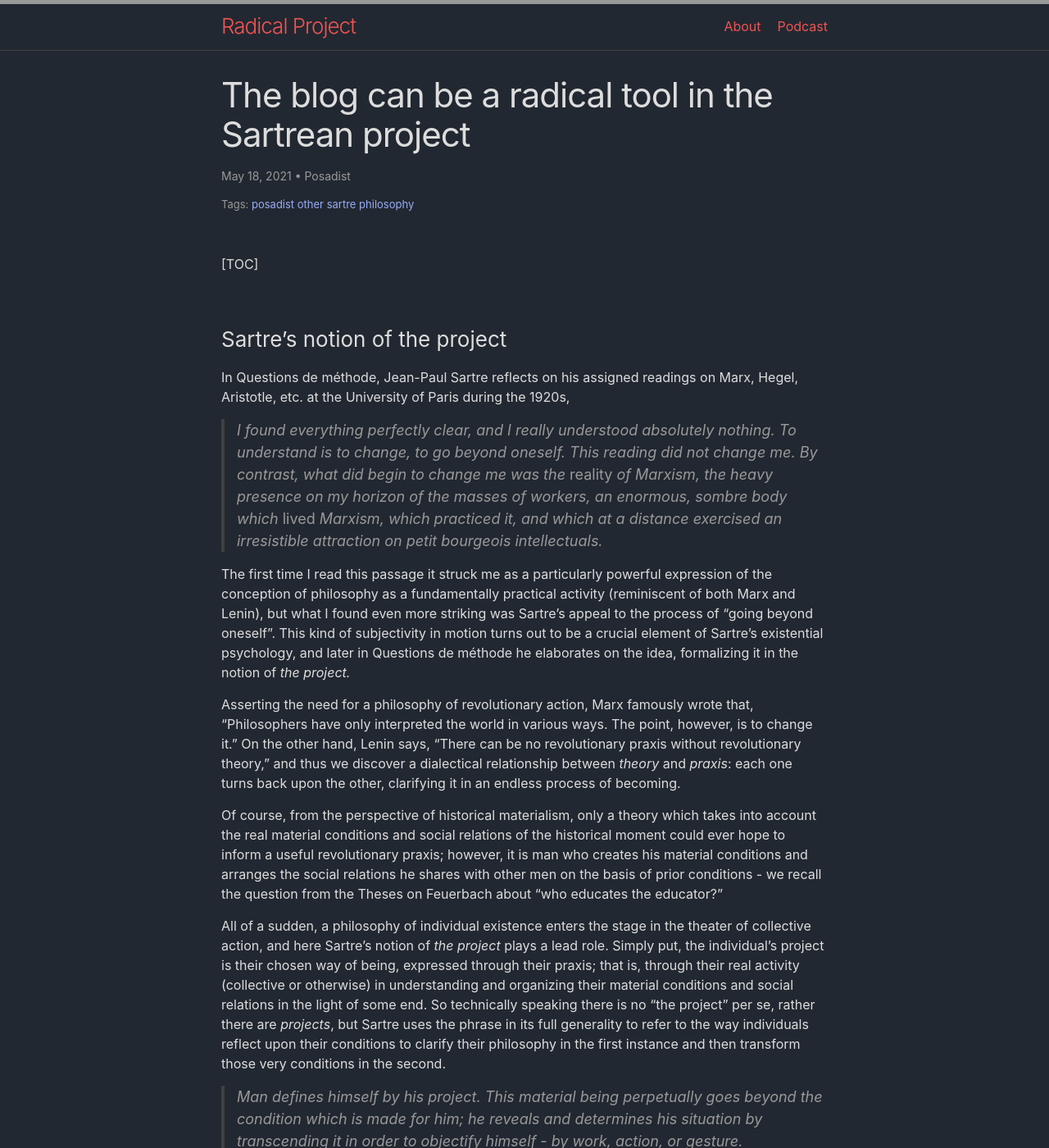
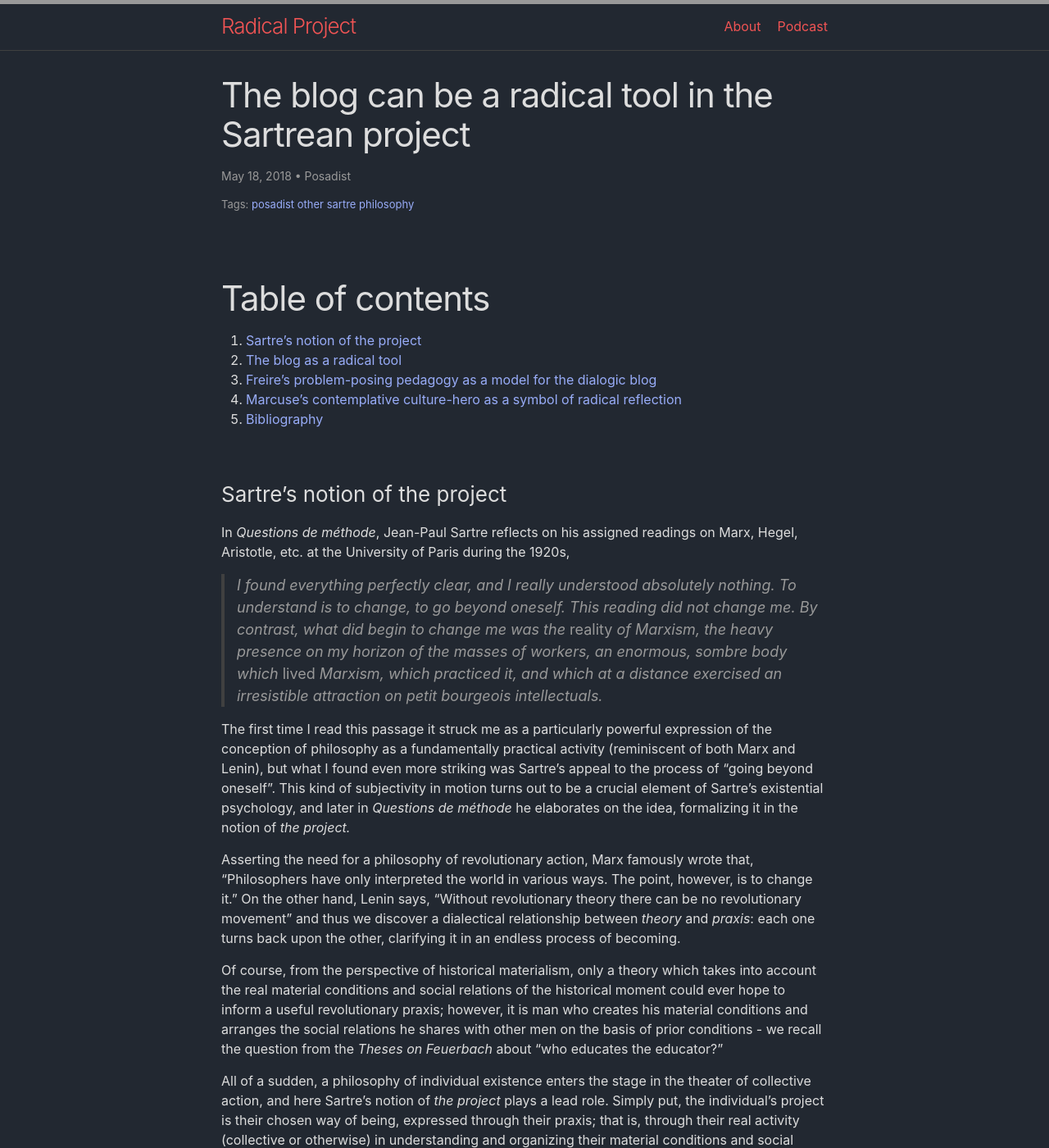
Before and after one commit to alext180/alext180.github.io, a Jekyll site: the page built from other/_posts/2018-05-18-Alex-blog-draft-Sartre.md, in a window 1280 px wide and 1400 px high. Shown: the whole window at 82% size. Built offline with Jekyll 4.4.1, drawn with Linux system fonts in a browser that asks for light colours; some of the changed text lies outside the part shown.

Commit message:
first draft of sartre post

```diff
--- a/other/_posts/2021-05-18-Alex-blog-draft-the-project.md
+++ b/other/_posts/2018-05-18-Alex-blog-draft-Sartre.md
@@ -6,20 +6,25 @@ categories: other
 author:
 - Posadist
 ---
+# Table of contents
 
-[TOC]
+1. [Sartre's notion of the project](#first)
+2. [The blog as a radical tool](#second)
+3. [Freire's problem-posing pedagogy as a model for the dialogic blog](#third)
+4. [Marcuse's contemplative culture-hero as a symbol of radical reflection](#fourth)
+5. [Bibliography](#fifth)
 
-### Sartre's notion of the project
+### Sartre's notion of the project <a name="first"></a>
 
-In Questions de méthode, Jean-Paul Sartre reflects on his assigned readings on Marx, Hegel, Aristotle, etc. at the University of Paris during the 1920s,
+In *Questions de méthode*, Jean-Paul Sartre reflects on his assigned readings on Marx, Hegel, Aristotle, etc. at the University of Paris during the 1920s,
 
 > I found everything perfectly clear, and I really understood absolutely nothing. To understand is to change, to go beyond oneself. This reading did not change me. By contrast, what did begin to change me was the *reality* of Marxism, the heavy presence on my horizon of the masses of workers, an enormous, sombre body which *lived* Marxism, which practiced it, and which at a distance exercised an irresistible attraction on petit bourgeois intellectuals.
 
-The first time I read this passage it struck me as a particularly powerful expression of the conception of philosophy as a fundamentally practical activity (reminiscent of both Marx and Lenin), but what I found even more striking was Sartre's appeal to the process of "going beyond oneself". This kind of subjectivity in motion turns out to be a crucial element of Sartre's existential psychology, and later in Questions de méthode he elaborates on the idea, formalizing it in the notion of *the project.*
+The first time I read this passage it struck me as a particularly powerful expression of the conception of philosophy as a fundamentally practical activity (reminiscent of both Marx and Lenin), but what I found even more striking was Sartre's appeal to the process of "going beyond oneself". This kind of subjectivity in motion turns out to be a crucial element of Sartre's existential psychology, and later in *Questions de méthode* he elaborates on the idea, formalizing it in the notion of *the project.*
 
-Asserting the need for a philosophy of revolutionary action, Marx famously wrote that, "Philosophers have only interpreted the world in various ways. The point, however, is to change it." On the other hand, Lenin says, "There can be no revolutionary praxis without revolutionary theory," and thus we discover a dialectical relationship between *theory* and *praxis*: each one turns back upon the other, clarifying it in an endless process of becoming.
+Asserting the need for a philosophy of revolutionary action, Marx famously wrote that, "Philosophers have only interpreted the world in various ways. The point, however, is to change it." On the other hand, Lenin says, "Without revolutionary theory there can be no revolutionary movement" and thus we discover a dialectical relationship between *theory* and *praxis*: each one turns back upon the other, clarifying it in an endless process of becoming.
 
-Of course, from the perspective of historical materialism, only a theory which takes into account the real material conditions and social relations of the historical moment could ever hope to inform a useful revolutionary praxis; however, it is man who creates his material conditions and arranges the social relations he shares with other men on the basis of prior conditions - we recall the question from the Theses on Feuerbach about "who educates the educator?"
+Of course, from the perspective of historical materialism, only a theory which takes into account the real material conditions and social relations of the historical moment could ever hope to inform a useful revolutionary praxis; however, it is man who creates his material conditions and arranges the social relations he shares with other men on the basis of prior conditions - we recall the question from the *Theses on Feuerbach* about "who educates the educator?"
 
 All of a sudden, a philosophy of individual existence enters the stage in the theater of collective action, and here Sartre's notion of *the project* plays a lead role. Simply put, the individual's project is their chosen way of being, expressed through their praxis; that is, through their real activity (collective or otherwise) in understanding and organizing their material conditions and social relations in the light of some end. So technically speaking there is no "the project" per se, rather there are *projects*, but Sartre uses the phrase in its full generality to refer to the way individuals reflect upon their conditions to clarify their philosophy in the first instance and then transform those very conditions in the second.
 
@@ -53,13 +58,13 @@ If it is true that man locates himself in the totality of history through action
 
 <!--Naturally, we find in the Sartrean project elements of both Marxist and existentialist philosophy.-->
 
-### The blog as a radical tool
+### The blog as a radical tool <a name="second"></a>
 
 There's an endless depth available for discussion here, and this note isn't supposed to be an exhaustive or comprehensive analysis of the notion of the project within the context of Sartre's existential psychology and Marxist philosophy. Instead, what I want to discuss is how the ideas underlying the Sartrean project can serve as the motivating schemata for conceiving of a blog as an effective instrument in developing a radical Sartrean project -- a project of revolt -- if this is indeed what one wants to make of their project. Since a blog mostly involves writing about stuff, this discussion will necessarily entail an elaboration of the connections between writing, reflection, and the project. So we ask Sartre: how does the individual as reader and writer factor into the project?
 
 > The writer neither foresees nor conjectures; he *projects* ... the writer meets everywhere only *his* knowledge, *his* will, *his* plans, in short, himself ... Thus, by speaking, I reveal the situation by my very intention of changing it; I reveal it to myself and to others in order to change it. I strike at its very heart, I transpierce it, and I display it in full view; at present I dispose of it; with every word I utter, I involve myself a little more in the world, and by the same token I emerge from it a little more, since I go beyond it toward the future.
 
-In this passage Sartre vehemently reaffirms writing as an effective instrument for facilitating a radical praxis (somewhat unsurprisingly, considering his bias as a lifelong professional writer). Not only can writing be a valid part of the project he says, but by its very nature the process of writing necessarily becomes a part of the writer's project: in the very act of writing the writer *projects*, he reveals his situation in order to change it. In the activity of writing we also rediscover those same key elements of the project which Sartre identified in Questions de méthode: the process involves transcendence, going beyond the present situation and towards the future. You write in order to set up relations between things in the world, to project an abstraction of your own goals, desires, and objectives onto your creation, or ... <span style="color:red">???</span>
+In this passage Sartre vehemently reaffirms writing as an effective instrument for facilitating a radical praxis (somewhat unsurprisingly, considering his bias as a lifelong professional writer). Not only can writing be a valid part of the project he says, but by its very nature the process of writing necessarily becomes a part of the writer's project: in the very act of writing the writer *projects*, he reveals his situation in order to change it. In the activity of writing we also rediscover those same key elements of the project which Sartre identified in *Questions de méthode*: the process involves transcendence, going beyond the present situation and towards the future. You write in order to set up relations between things in the world, to project an abstraction of your own goals, desires, and objectives onto your creation, or ... <span style="color:red">???</span>
 
 When Steinbeck writes *The Grapes of Wrath* he strikes at the "individualist" heart of American conservatism in order to display in full view its intellectual impoverishment, through the plight of the Joad family he transpierces the contradictions inherent in capitalist economic organization. When Ayn Rand writes *Atlas Shrugged* she reflects upon the expropriation of her bourgeois family's private property during the Russian revolution, and manufactures a mythologized laissez-faire capitalism in order to vindicate the bourgeois antithesis of her trauma. Evidently some projects are more radical than others.
 
@@ -80,7 +85,7 @@ We will have to fill in the gaps ourselves. Recall that the project is expressed
 1. How can writing and discussion facilitate the process of going beyond oneself, and surpassing our present situation towards a future of liberation? Is it not sufficient to simply read a good article or book written by a Marxist, socialist, etc. and internalize the words on the pages?
 2. How can reflection facilitate the process of going beyond oneself, and surpassing our present situation towards a future of liberation?
 
-### Freire's problem-posing pedagogy as a model for the dialogic blog
+### Freire's problem-posing pedagogy as a model for the dialogic blog <a name="third"></a>
 
 We answer the first question by appealing to an analogy between the reader-writer and student-teacher dichotomies vis-à-vis Freire's conception of a radical pedagogy. Freire characterizes the form of institutionalized education prevailing in modern capitalist society as a "banking model of education" in which "a narrating Subject (the teacher)" deposits information into the "patient, listening objects (the students)" by means of a pedagogical model which speaks of reality as if it were "motionless, static, compartmentalized, and predictable." There is no communication; students merely receive, memorize, and repeat the instructions bestowed upon them by the teacher. This educational system, Freire says, perpetuates the oppression of marginalized peoples, the destruction of Knowledge and creativity, and the alienation of both the students and the teachers. Moreover, Freire argues that a radical pedagogy of liberation, one involving a dissolution of the contradictions inherent in the student-teacher relationship of the banking model, must be a kind of "problem-posing education". In *The Pedagogy of the Oppressed* Freire writes,
 
@@ -120,6 +125,6 @@ Of course, writing and reflection cannot constitute the full extent of a truly r
 
 <!--Next refer to Freire problem-posing education, then talk about teacher-student as analogy with writer-reader, and talk about Sartre's implementation of "the project" in "what is literature?"-->
 
-### Bibliography
+### Bibliography <a name="fifth"></a>
 
-<span style="color:red">???</span>
+<span style="color:red">my huge brain lm ao what the fuccck ???</span>
```
Also changed, not shown: other parts of other/_posts/2018-05-18-Alex-blog-draft-Sartre.md (+2 -2 lines).
